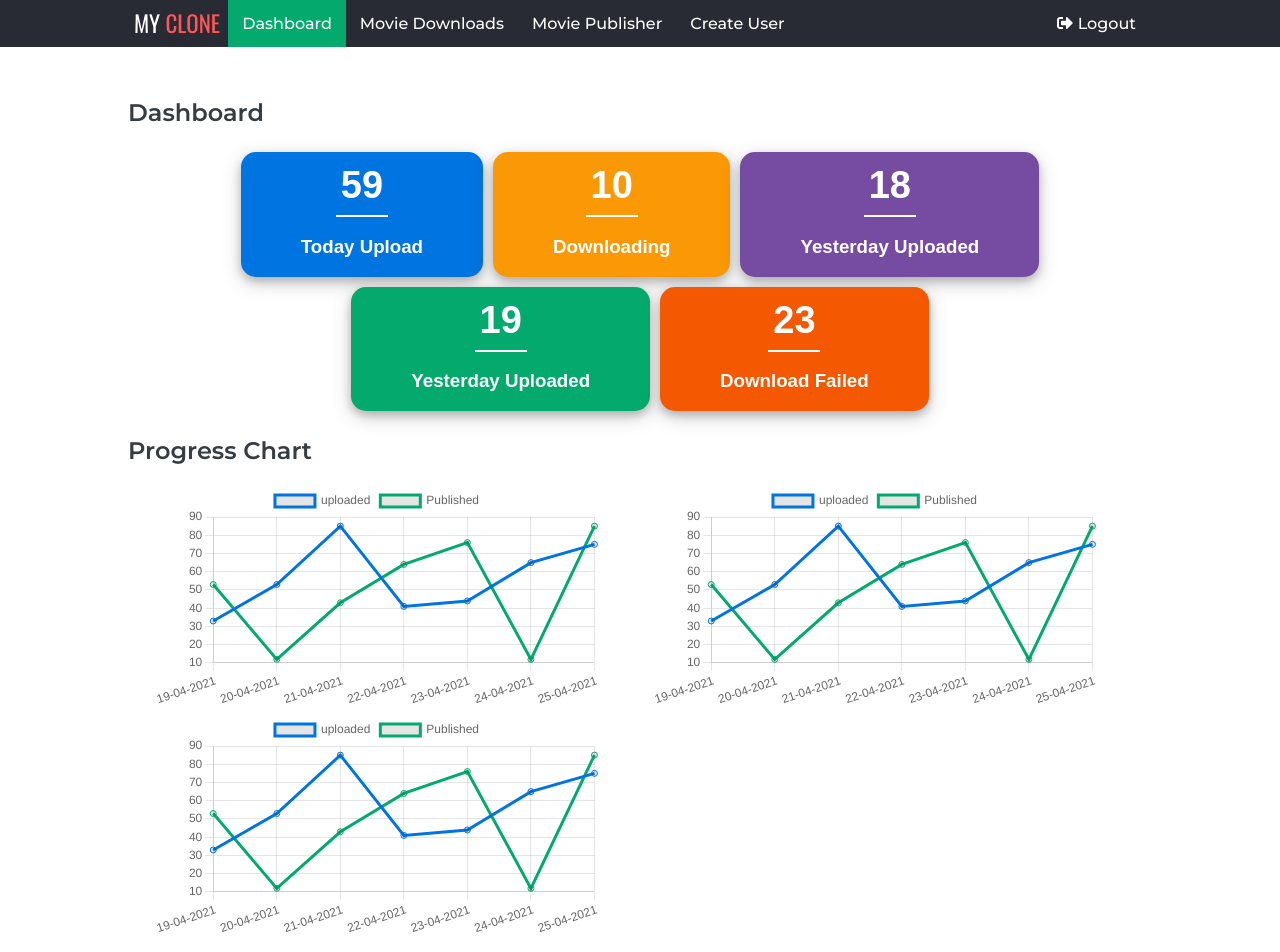
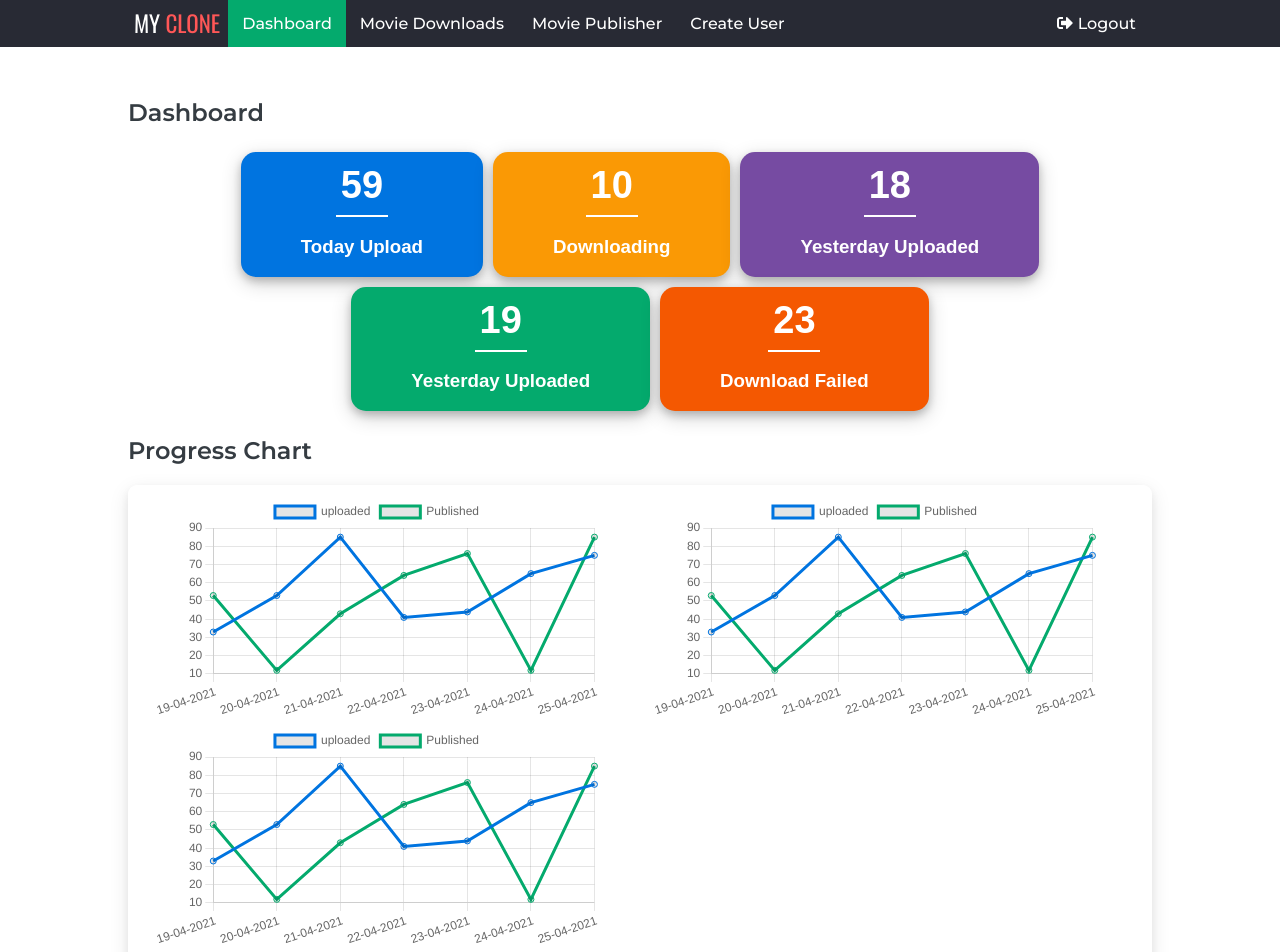
Before and after one commit to mdshemul48/MY-CLONE, a React (Create React App) app in the folder frontend/: page / in a window 1280 px wide. Shown: the top 952 px of the page. Built offline with nearby package versions, Linux system fonts and the light colour scheme.

Commit message:
adding background on chart

```diff
--- a/frontend/src/Dashboard/components/MainChart.css
+++ b/frontend/src/Dashboard/components/MainChart.css
@@ -1,3 +1,8 @@
+.all-chart {
+  padding: 11px 0;
+  border-radius: 9px;
+  box-shadow: 0 4px 8px 0 rgb(0 0 0 / 6%), 0 6px 20px 0 rgb(0 0 0 / 10%);
+}
 .StatusChart {
   display: inline-block;
   margin: 0 24px;
```
